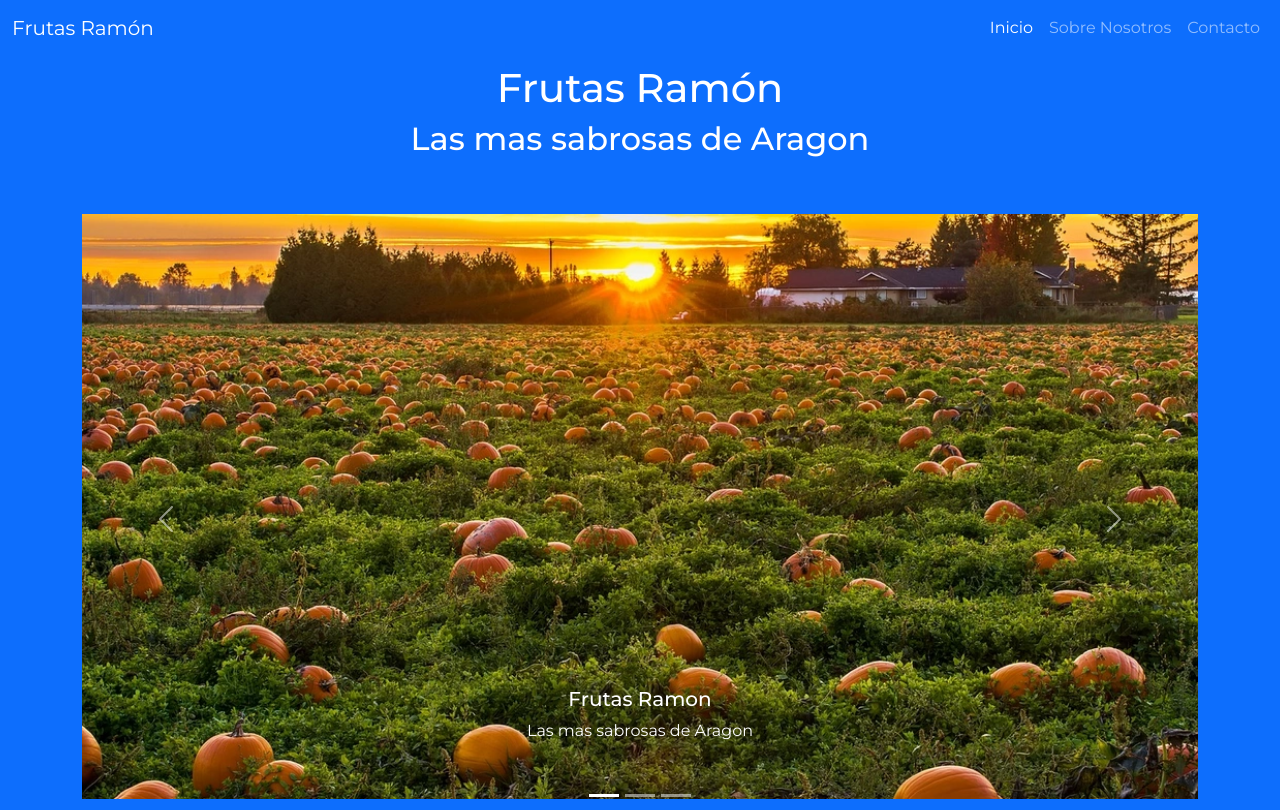
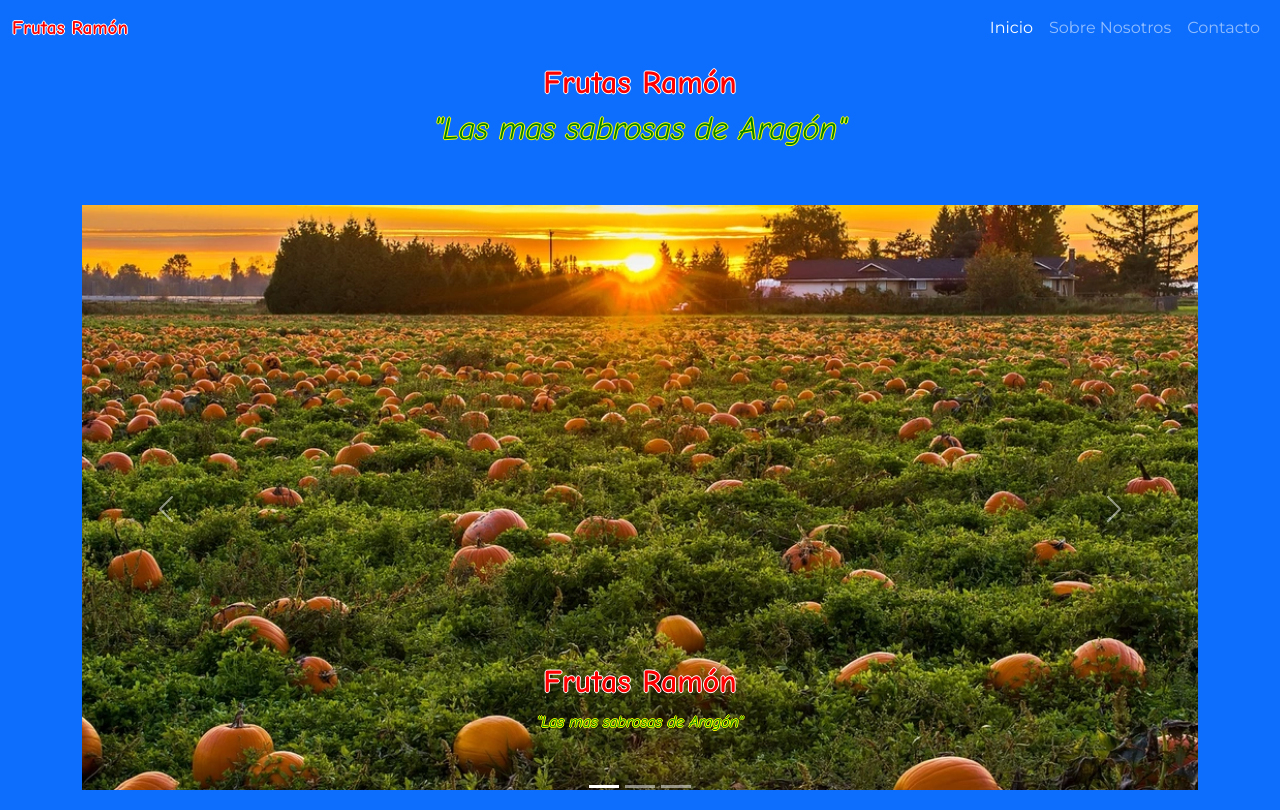
Before and after one commit to Pedrolivares1980/Fruteria, a plain HTML site: page index.html in a window 1280 px wide. Shown: the top 810 px of the page. Drawn offline with nearby package versions, Linux system fonts and the light colour scheme.

Commit message:
estilos letras

```diff
--- a/index.html
+++ b/index.html
@@ -15,8 +15,7 @@
     <!-- Google Fonts -->
     <link rel="preconnect" href="https://fonts.googleapis.com">
     <link rel="preconnect" href="https://fonts.gstatic.com" crossorigin>
-    <link href="https://fonts.googleapis.com/css2?family=Montserrat:ital,wght@0,100..900;1,100..900&display=swap"
-        rel="stylesheet">
+    <link href="https://fonts.googleapis.com/css2?family=Comic+Neue:ital,wght@0,300;0,400;0,700;1,300;1,400;1,700&family=Montserrat:ital,wght@0,100..900;1,100..900&display=swap" rel="stylesheet">
     <!-- Seo Metadata -->
     <title>Fruteria Ramon</title>
     <meta name="description" content="Frutería en Soria">
@@ -30,7 +29,7 @@
         <div class="container pb-3">
             <nav class="navbar navbar-expand-md bg-primary fixed-top" data-bs-theme="dark">
                 <div class="container-fluid">
-                    <a class="navbar-brand" href="#">Frutas Ramón</a>
+                    <a class="navbar-brand logo" href="#">Frutas Ramón</a>
                     <button class="navbar-toggler" type="button" data-bs-toggle="collapse" data-bs-target="#navbarNav"
                         aria-controls="navbarNav" aria-expanded="false" aria-label="Toggle navigation">
                         <span class="navbar-toggler-icon"></span>
@@ -58,8 +57,8 @@
             </nav>
         </div>
         <div class="p-5">
-            <h1 class="text-center">Frutas Ramón</h1>
-            <h2 class="text-center">Las mas sabrosas de Aragon</h2>
+            <h1 class="text-center marca">Frutas Ramón</h1>
+            <h2 class="text-center slogan">"Las mas sabrosas de Aragón"</h2>
         </div>
         <section class="container">
             <div id="carouselExampleCaptions" class="carousel slide pb-4">
@@ -75,8 +74,8 @@
                     <div class="carousel-item active">
                         <img src="./images/carrousel/agriculture-3736561_1280.webp" class="d-block w-100" alt="...">
                         <div class="carousel-caption d-none d-md-block">
-                            <h5>Frutas Ramon</h5>
-                            <p>Las mas sabrosas de Aragon</p>
+                            <h5 class="marca">Frutas Ramón</h5>
+                            <p class="slogan">"Las mas sabrosas de Aragón"</p>
                         </div>
                     </div>
                     <div class="carousel-item">
@@ -124,7 +123,7 @@
                     </p>
                 </div>
                 <div class="col-md-6 col-12 mt-2 image-container">
-                    <img src="./images/about/fruits-1534494_640.webp" class="img-fluid rounded rounded-2" alt="">
+                    <img src="./images/about/estante1.webp" class="img-fluid rounded rounded-2" alt="Estante de frutas">
                 </div>
             </div>
         </section>
@@ -211,11 +210,11 @@
         <div class="container text-center text-md-start ">
             <div class="row text-center text-md-start">
                 <div class="col-md-4 mx-auto mt-3 text-center">
-                    <h4 class="text-uppercase mb-4 font-weight-bold ">
+                    <h4 class="text-uppercase mb-4 font-weight-bold marca">
                         Frutas Ramón
                     </h4>
                     <hr class="mb-4">
-                    <h5>La mas sabrosa de Aragon</h5>
+                    <h5 class="slogan">"La mas sabrosa de Aragón"</h5>
                     <hr class="mb-4">
                     <p>
                         Lorem ipsum dolor sit amet consectetur adipisicing elit. Harum atque animi distinctio, quae
@@ -241,7 +240,7 @@
                     <p>
                         <a href="https://api.whatsapp.com/send?phone=34717149062&text=Hola%20en%20que%20podemos%20ayudarte%3F"
                             target="_blank" rel="noopener noreferrer"
-                            class="fa-brands fa-whatsapp me-3 link-light link-offset-2"></a>Whtasapp
+                            class="fa-brands fa-whatsapp me-3 link-light link-offset-2"></a>Whatasapp
                     </p>
                 </div>
                 <div class="col-md-4 mx-auto mt-3 text-center">
--- a/styles.css
+++ b/styles.css
@@ -62,6 +62,42 @@ body::-webkit-scrollbar-thumb:hover {
 
 /* End Scroll bar */
 
+/* logo */
+
+.logo{
+    font-family: "Comic Neue", cursive;
+    font-size: 1.2rem;
+    font-weight: 700;
+    color: red;
+    text-shadow: 1px  0px 0px white,
+    0px  1px 0px white,
+    -1px  0px 0px white,
+    0px -1px 0px white;
+}
+
+.marca{
+    font-family: "Comic Neue", cursive;
+    font-size: 2rem;
+    font-weight: 700;
+    color: red;
+    text-shadow: 1px  0px 0px white,
+    0px  1px 0px white,
+    -1px  0px 0px white,
+    0px -1px 0px white;
+}
+
+.slogan{
+    font-family: "Comic Neue", cursive;
+    font-size: 1.rem;
+    font-weight: 400;
+    font-style: oblique;
+    color: green;
+    text-shadow: 1px  0px 0px yellow,
+    0px  1px 0px yellow,
+    -1px  0px 0px yellow,
+    0px -1px 0px yellow;
+}
+
 .image-container {
     display: flex;
     justify-content: center;
```
Also changed, not shown: images/about/estante1.webp (added).
